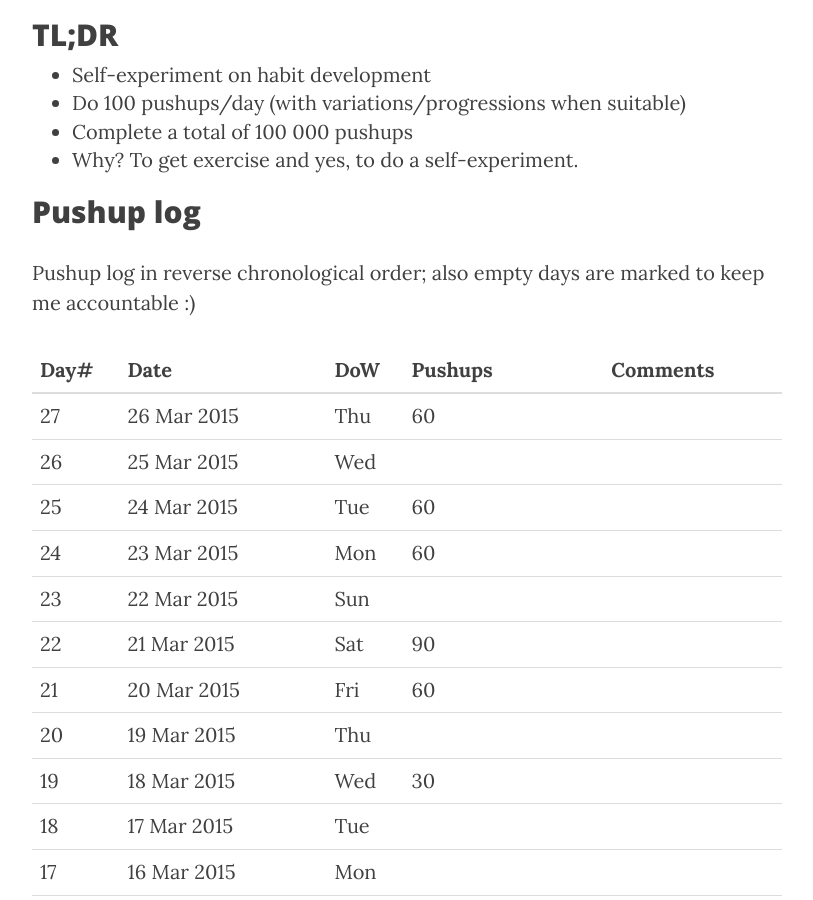
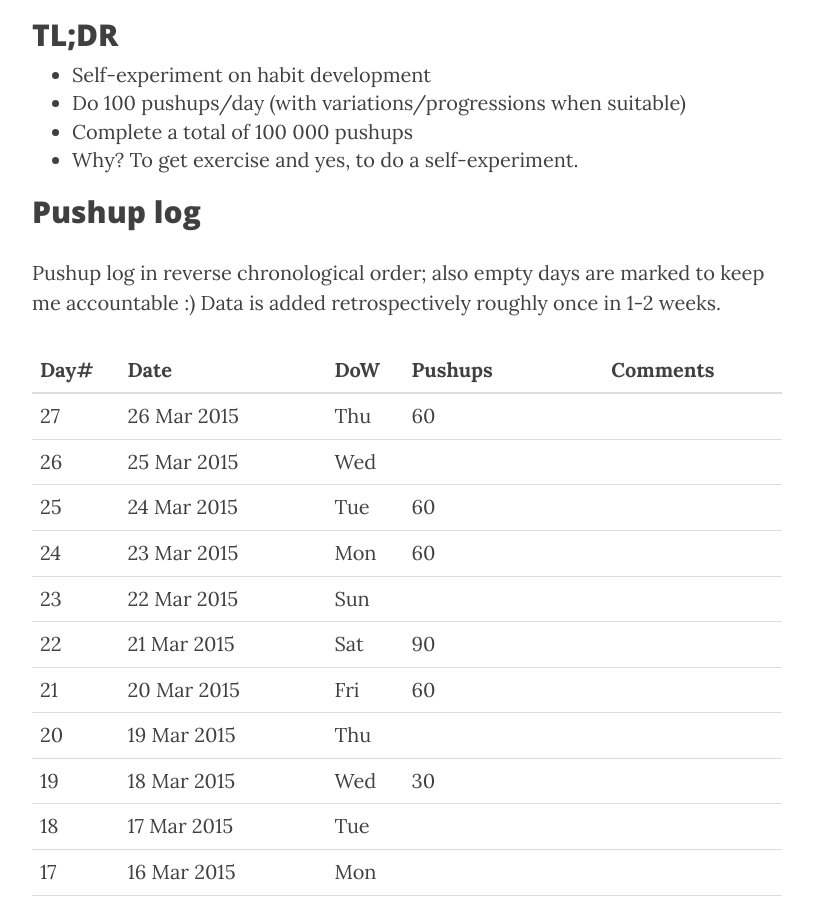
Before and after one commit to jannecederberg/jannecederberg.github.io, a Jekyll site: the page built from _posts/2015-02-28-100k-pushups-in-1000-days.md, in a window 1280 px wide and 900 px high, scrolled down 528 px. Shown: the whole window, without its empty margins (233-1046 px from the left). Built offline with Jekyll 4.4.1, drawn with Linux system fonts in a browser that asks for light colours; nearby versions of some CDN libraries.

Commit message:
Pushup update interval mention

```diff
--- a/_posts/2015-02-28-100k-pushups-in-1000-days.md
+++ b/_posts/2015-02-28-100k-pushups-in-1000-days.md
@@ -15,7 +15,7 @@ header-img: "img/post_2014-12-11.jpg"
 
 ## Pushup log
 
-Pushup log in reverse chronological order; also empty days are marked to keep me accountable :)
+Pushup log in reverse chronological order; also empty days are marked to keep me accountable :) Data is added retrospectively roughly once in 1-2 weeks.
 {% include pushups-table.html %}
 
 ## Background
```
